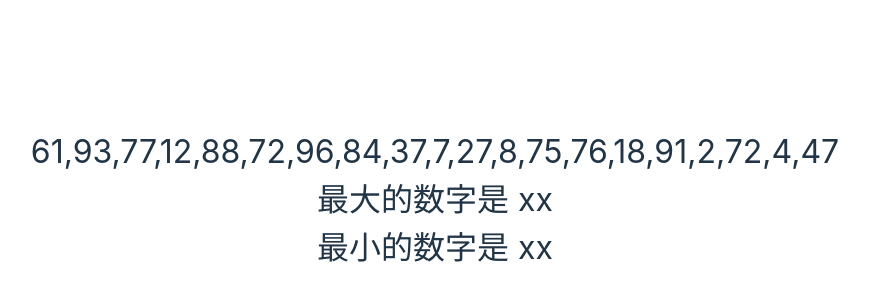
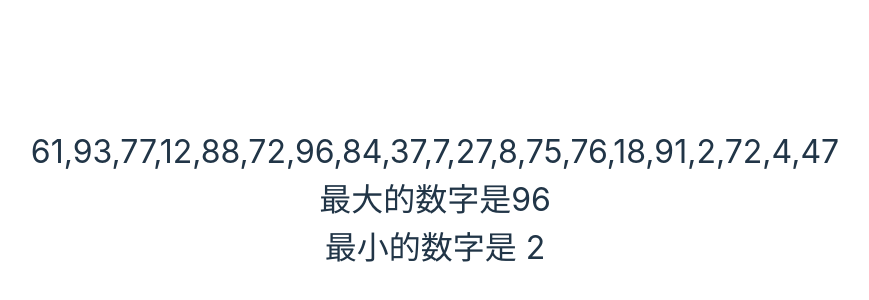
Before and after one commit to wrule/go-yzz, a React (Vite) app: page / in a window 1280 px wide. Shown: the part 200-500 px from the top of the page, without its empty margins (205-1074 px from the left). Built offline with nearby package versions, Linux system fonts and the light colour scheme.

Commit message:
提交代码

```diff
--- a/src/Nums.tsx
+++ b/src/Nums.tsx
@@ -8,7 +8,25 @@ function Nums() {
 
   return <div style={{ fontSize: '32px' }}>
     <div>{numList.join(',')}</div>
-    <div>最大的数字是 xx</div>
-    <div>最小的数字是 xx</div>
+    <div>最大的数字是{contrast(numList)} </div>
+    <div>最小的数字是 {contrastmin(numList)}</div>
   </div>;
 }
+function contrast(numList: number[]){
+let nummax = -1 ;
+for (let i = 0; i<numList.length;i++){
+  if(numList[i]>nummax){
+    nummax = numList[i];
+  }
+}
+return nummax;
+}
+function contrastmin(numList: number[]){
+  let nummin = 100;
+  for (let i = 0; i<numList.length;i++){
+    if(numList[i]<nummin){
+      nummin = numList[i];
+    }
+  }
+  return nummin;
+}
```
